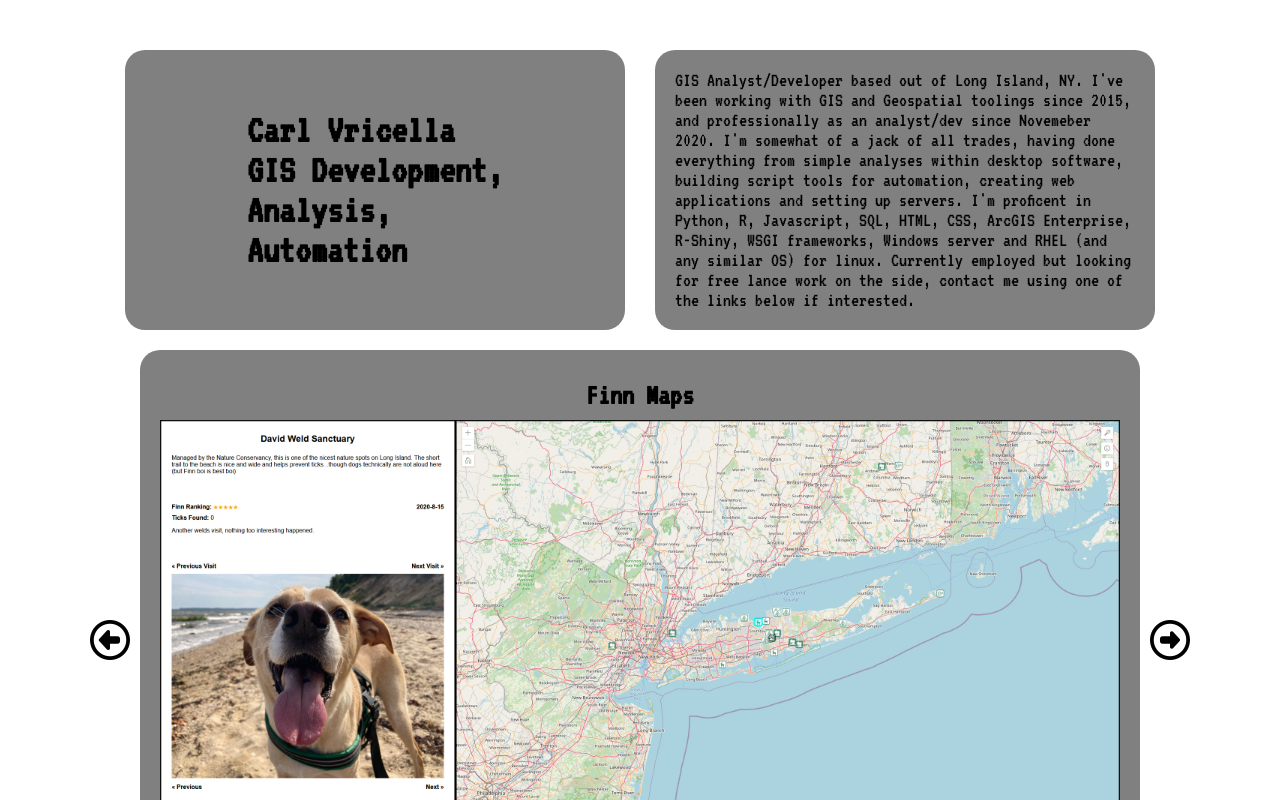
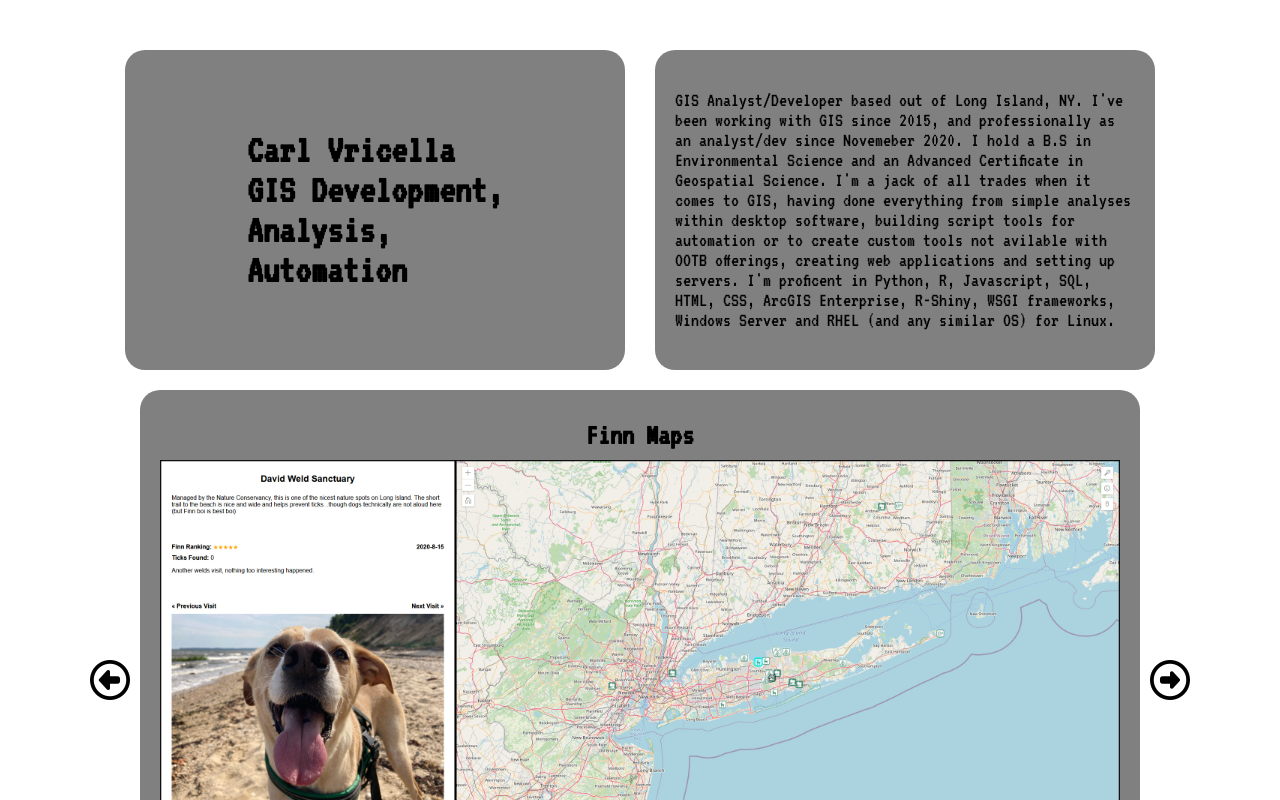
Before and after one commit to cvricella2/portfolio, a plain HTML site: page index.html in a window 1280 px wide. Drawn offline with Linux system fonts and the light colour scheme.

Commit message:
Update index.html
Rewrote about me

```diff
--- a/index.html
+++ b/index.html
@@ -17,10 +17,12 @@
                 <h1 class="aboutItem"> Carl Vricella <br> GIS Development, <br> Analysis, <br> Automation</h1>
             </div>
             <div class="aboutSection" id="aboutParagraph">
-                <p></p> GIS Analyst/Developer based out of Long Island, NY. I've been working with GIS and Geospatial toolings since 2015,
-                    and professionally as an analyst/dev since Novemeber 2020. I'm somewhat of a jack of all trades, having done everything from simple analyses within
-                    desktop software, building script tools for automation, creating web applications and setting up servers. I'm proficent in Python, R, Javascript, SQL, HTML, CSS, ArcGIS Enterprise, R-Shiny, WSGI frameworks, Windows server
-                    and RHEL (and any similar OS) for linux. Currently employed but looking for free lance work on the side, contact me using one of the links below if interested.
+                <p> GIS Analyst/Developer based out of Long Island, NY. I've been working with GIS since 2015,
+                    and professionally as an analyst/dev since Novemeber 2020. I hold a B.S in Environmental Science and an Advanced Certificate in Geospatial Science.
+                    I'm a jack of all trades when it comes to GIS, having done everything from simple analyses within desktop software,
+                    building script tools for automation or to create custom tools not avilable with OOTB offerings, creating web applications and setting up servers.
+                    I'm proficent in Python, R, Javascript, SQL, HTML, CSS, ArcGIS Enterprise, R-Shiny, WSGI frameworks, Windows Server
+                    and RHEL (and any similar OS) for Linux.
                 </p>
             </div>
         </div>
```
